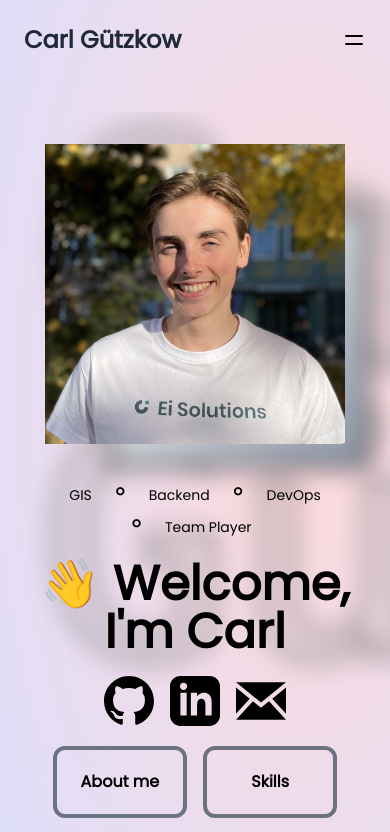
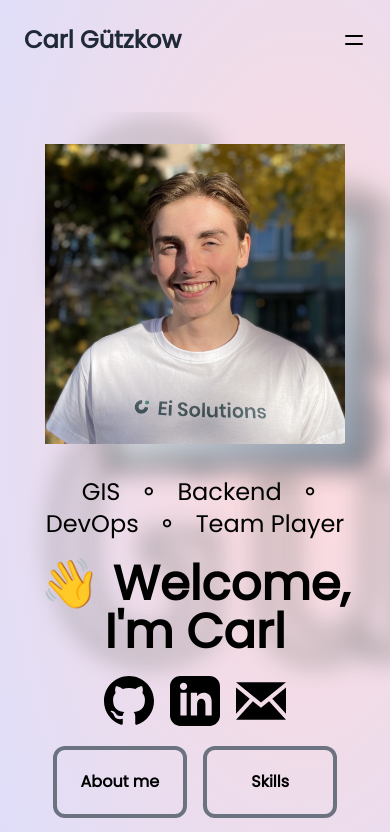
Before and after one commit to CJGutz/eportfolio, a Next.js app: page / in a window 390 px wide. Shown: the top 832 px of the page. Built offline with nearby package versions, Linux system fonts and the light colour scheme.

Commit message:
refactor and better size for skills

```diff
--- a/components/Hero/HeroBanner.tsx
+++ b/components/Hero/HeroBanner.tsx
@@ -74,14 +74,12 @@ const HeroBanner = () => {
               <>
                 <span
                   key={text}
-                  className="md:text-2xl text-sm text-center px-3 whitespace-nowrap"
+                  className="md:text-2xl text-md text-center px-3 whitespace-nowrap"
                 >
                   {text}
                 </span>
                 {count < summarySkills.length - 1 && (
-                  <span key={text} className="whitespace-nowrap">
-                    {' ⚬ '}
-                  </span>
+                  <span>{' ⚬ '}</span>
                 )}
               </>
             ))}
```
